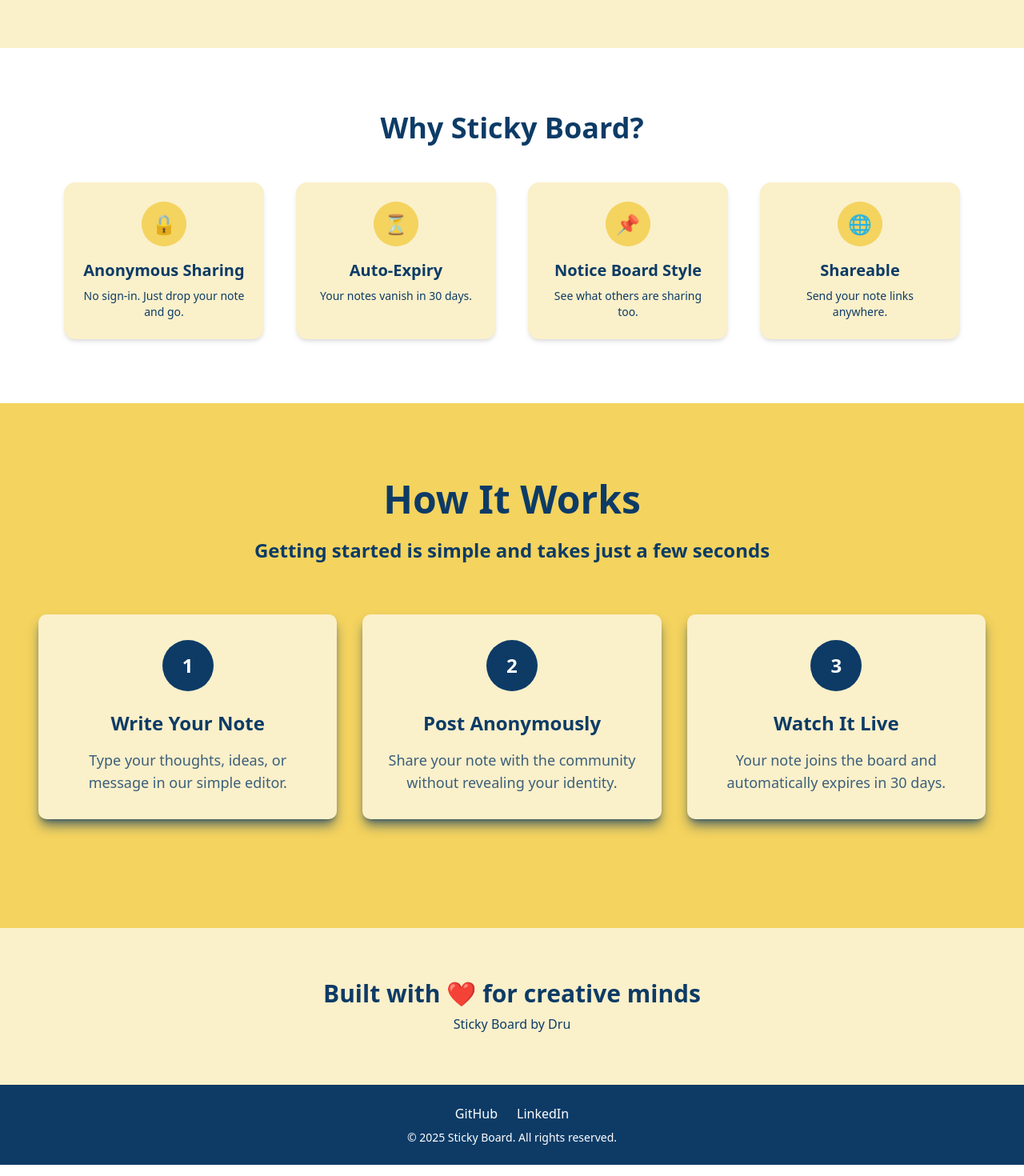
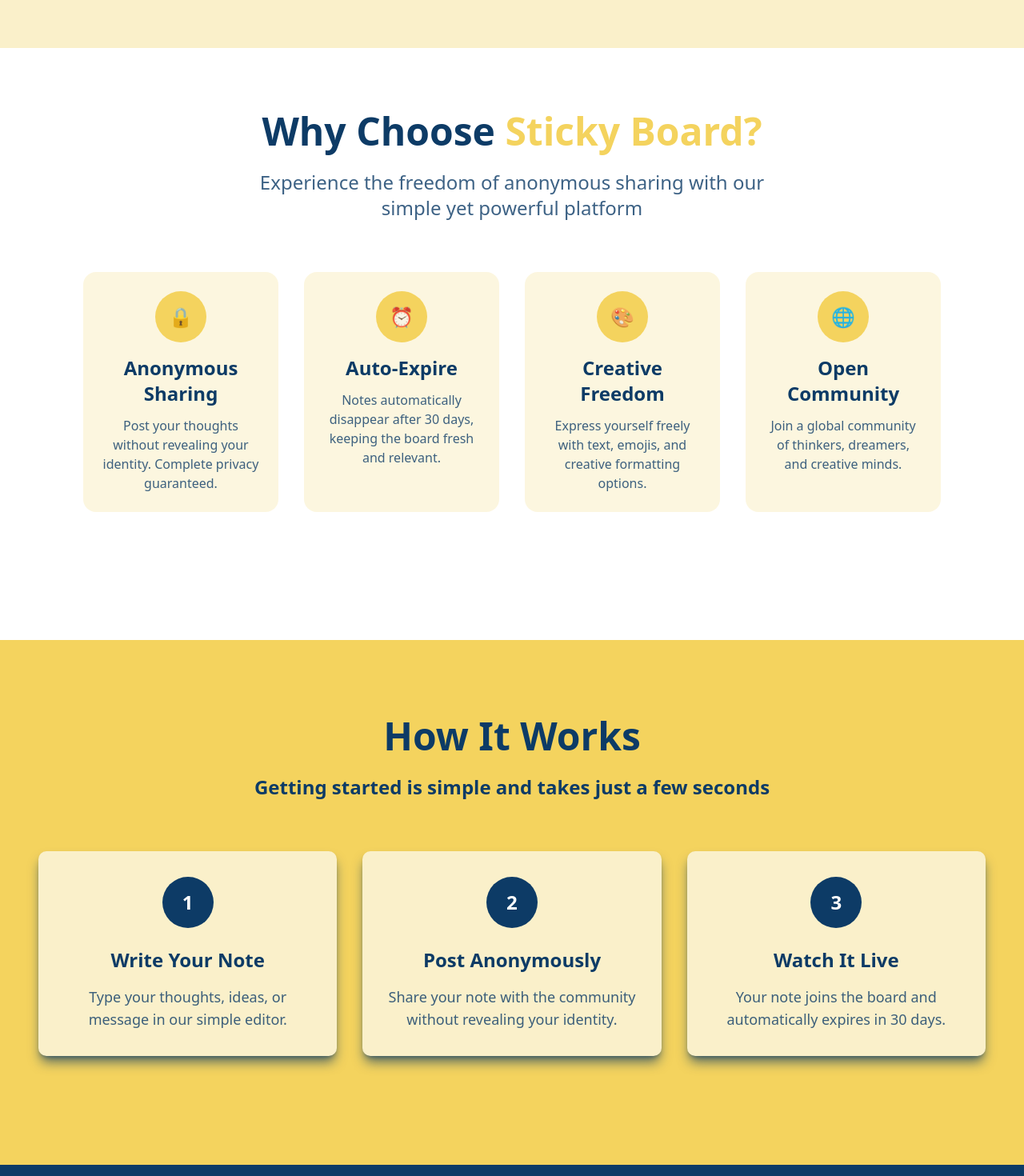
Before and after one commit to Dru-429/sticky-board, a Next.js app: page / in a window 1280 px wide. Shown: the part 740-2210 px from the top of the page at 80% size. Built offline with nearby package versions, Linux system fonts and the light colour scheme.

Commit message:
Added Feature and how its work

```diff
--- a/src/components/Landingpage/LandingPage.jsx
+++ b/src/components/Landingpage/LandingPage.jsx
@@ -23,6 +23,32 @@ const steps = [
   },
 ];
 
+const features = [
+  {
+    emoji: "🔒",
+    title: "Anonymous Sharing",
+    description:
+      "Post your thoughts without revealing your identity. Complete privacy guaranteed.",
+  },
+  {
+    emoji: "⏰",
+    title: "Auto-Expire",
+    description:
+      "Notes automatically disappear after 30 days, keeping the board fresh and relevant.",
+  },
+  {
+    emoji: "🎨",
+    title: "Creative Freedom",
+    description:
+      "Express yourself freely with text, emojis, and creative formatting options.",
+  },
+  {
+    emoji: "🌐",
+    title: "Open Community",
+    description:
+      "Join a global community of thinkers, dreamers, and creative minds.",
+  },
+];
 
 export default function LandingPage() {
   return (
@@ -30,7 +56,7 @@ export default function LandingPage() {
       {/* Hero Section */}
       <section className="bg-[#FAF0CA] min-h-screen flex flex-col justify-center items-center px-6 text-center">
         <motion.h1
-          className="text-4xl md:text-9xl font-bold text-clip tex bg-gradient-to-r from-[#51a4f7] to-[#022f5c] mb-4"
+          className="text-4xl md:text-9xl font-bold text-clip tex bg-gradient-to-b from-[#EE964B] to-[#022f5c] mb-4"
           initial={{ opacity: 0, y: -40 }}
           animate={{ opacity: 1, y: 0 }}
           transition={{ duration: 0.6 }}
@@ -69,52 +95,46 @@ export default function LandingPage() {
 
       {/* Features Section */}
       <section id="features" className="bg-white py-20 px-6 md:px-20">
-        <div className="max-w-6xl mx-auto text-center">
-          <h2 className="text-3xl md:text-4xl font-bold text-[#0D3B66] mb-12">
-            Why Sticky Board?
-          </h2>
-          <div className="grid sm:grid-cols-2 md:grid-cols-4 gap-10">
-            {[
-              {
-                emoji: "🔒",
-                title: "Anonymous Sharing",
-                desc: "No sign-in. Just drop your note and go.",
-              },
-              {
-                emoji: "⏳",
-                title: "Auto-Expiry",
-                desc: "Your notes vanish in 30 days.",
-              },
-              {
-                emoji: "📌",
-                title: "Notice Board Style",
-                desc: "See what others are sharing too.",
-              },
-              {
-                emoji: "🌐",
-                title: "Shareable",
-                desc: "Send your note links anywhere.",
-              },
-            ].map((item, i) => (
+        <div className="container mx-auto px-6 pb-20">
+          <motion.div
+            initial={{ opacity: 0, y: 30 }}
+            whileInView={{ opacity: 1, y: 0 }}
+            transition={{ duration: 0.8 }}
+            viewport={{ once: true }}
+            className="text-center mb-16"
+          >
+            <h2 className="text-4xl md:text-5xl font-bold text-[#0D3B66] mb-6">
+              Why Choose <span className="text-[#F4D35E]">Sticky Board?</span>
+            </h2>
+            <p className="text-2xl font-medium text-[#0D3B66]/80 max-w-2xl mx-auto">
+              Experience the freedom of anonymous sharing with our simple yet
+              powerful platform
+            </p>
+          </motion.div>
+
+          <div className="grid md:grid-cols-2 lg:grid-cols-4 gap-8">
+            {features.map((feature, index) => (
               <motion.div
-                key={i}
-                className="bg-[#FAF0CA] p-6 rounded-xl shadow-md"
-                initial={{ opacity: 0, y: 30 }}
+                key={index}
+                initial={{ opacity: 0, y: 50 }}
                 whileInView={{ opacity: 1, y: 0 }}
+                transition={{ duration: 0.6, delay: index * 0.1 }}
                 viewport={{ once: true }}
-                transition={{ delay: i * 0.1, duration: 0.5 }}
+                className="text-center p-6 rounded-2xl bg-[#FAF0CA]/60 hover:bg-[#FAF0CA] transition-all duration-300"
               >
-                <div className="w-14 h-14 flex items-center justify-center rounded-full bg-[#F4D35E] text-2xl mx-auto mb-4">
-                  {item.emoji}
+                <div className="w-16 h-16 mx-auto mb-4 bg-[#F4D35E] rounded-full flex items-center justify-center text-2xl">
+                  {feature.emoji}
                 </div>
-                <h3 className="text-xl font-semibold text-[#0D3B66]">
-                  {item.title}
+                <h3 className="text-2xl font-bold text-[#0D3B66] mb-3">
+                  {feature.title}
                 </h3>
-                <p className="text-[#0D3B66] mt-2 text-sm">{item.desc}</p>
+                <p className="text-[#0D3B66]/80 font-medium">
+                  {feature.description}
+                </p>
               </motion.div>
             ))}
           </div>
-        </div>
+        </div>{" "}
       </section>
 
       {/* How It Works */}
@@ -153,7 +173,9 @@ export default function LandingPage() {
                 <h3 className="text-2xl font-bold text-[#0D3B66] mb-4">
                   {step.title}
                 </h3>
-                <p className="text-[#0D3B66]/80 text-lg font-medium">{step.description}</p>
+                <p className="text-[#0D3B66]/80 text-lg font-medium">
+                  {step.description}
+                </p>
               </motion.div>
             ))}
           </div>
@@ -161,9 +183,9 @@ export default function LandingPage() {
       </section>
 
       {/* Thanks Section */}
-      <section className="bg-[#FAF0CA] text-center py-16">
+      <section className="bg-[#0D3B66] text-center py-16 pt-20 pb-">
         <motion.h3
-          className="text-2xl md:text-3xl font-bold text-[#0D3B66]"
+          className="text-2xl md:text-3xl font-bold text-[#FAF0CA]"
           initial={{ opacity: 0, y: 20 }}
           whileInView={{ opacity: 1, y: 0 }}
           viewport={{ once: true }}
@@ -171,6 +193,13 @@ export default function LandingPage() {
         >
           Built with ❤️ for creative minds
         </motion.h3>
+        <div className="bg-[#FAF0CA] rounded-2xl p-8 border-2 border-[#F4D35E] max-w-3xl mx-auto mt-8">
+          <p className="text-xl font-medium text-[#0D3B66]/70">
+            "A place where thoughts flow freely, ideas find their voice, and
+            creativity knows no bounds. Thank you for being part of this
+            journey."
+          </p>
+        </div>
         <p className="text-[#0D3B66] mt-2">Sticky Board by Dru</p>
       </section>
 
```
